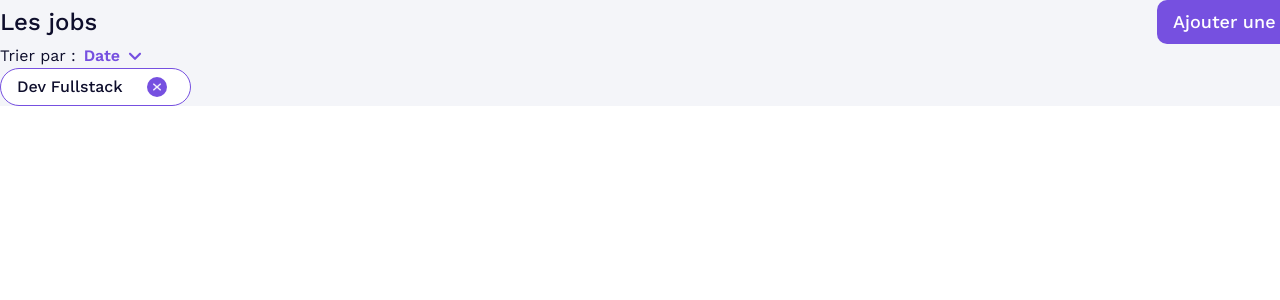
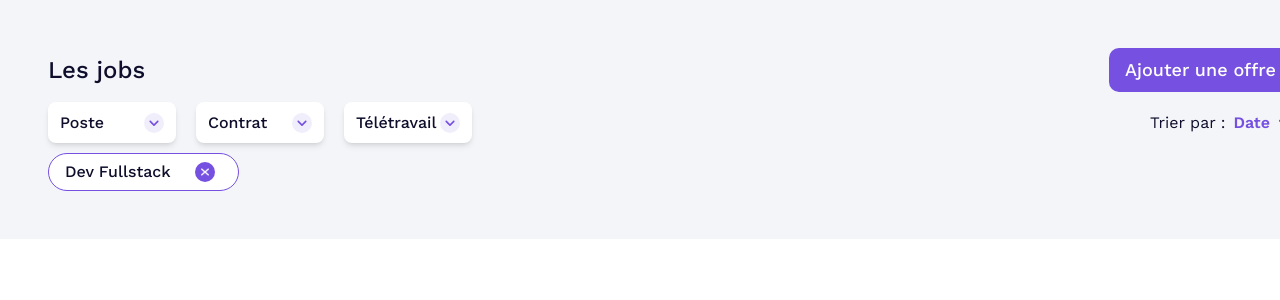
Before and after one commit to Matthieu-Simon/ubiquid, a React (Vite) app in the folder packages/ui/: page / in a window 1280 px wide. Shown: the top 300 px of the page. Built offline with nearby package versions, Linux system fonts and the light colour scheme.

Commit message:
Add FilterDropdown component and modify padding Content component

```diff
--- a/packages/ui/src/components/Content.jsx
+++ b/packages/ui/src/components/Content.jsx
@@ -3,7 +3,7 @@ import Header from "./Header";
 
 const Content = () => {
   return (
-    <main className="w-[1340px] gap-8 m-auto">
+    <main className="w-[1340px] p-12 m-auto">
       <Header />
       <FilterContent />
     </main>
--- a/packages/ui/src/components/FilterContent.jsx
+++ b/packages/ui/src/components/FilterContent.jsx
@@ -1,10 +1,16 @@
+import FilterDropdown from "./FilterDropdown";
 import SortDropdown from "./SortDropdown";
 import TagFilter from "./TagFilter";
 
 const FilterContent = () => {
   return (
     <div>
-      <div>
+      <div className="flex justify-between py-2.5">
+        <div className="flex gap-5">
+          <FilterDropdown theme="Poste" />
+          <FilterDropdown theme="Contrat" />
+          <FilterDropdown theme="Télétravail" />
+        </div>
         <SortDropdown />
       </div>
       <TagFilter content="Dev Fullstack" />
--- a/packages/ui/src/components/FilterDropdown.jsx
+++ b/packages/ui/src/components/FilterDropdown.jsx
@@ -0,0 +1,14 @@
+import Arrow from "../../public/arrow.svg";
+
+const FilterDropdown = ({ theme }) => {
+  return (
+    <div className="flex justify-between items-center gap-1 w-[128px] h-[41px] rounded-[8px] px-3 py-2.5 bg-white shadow-md">
+      <span className="font-medium text-[#0E0E2C]">{theme}</span>
+      <div className="flex items-center justify-center bg-[#F1EEFC] w-5 h-5 rounded-full">
+        <img src={Arrow} alt="open" className="w-2.5 h-1.5" />
+      </div>
+    </div>
+  )
+}
+
+export default FilterDropdown;
```
